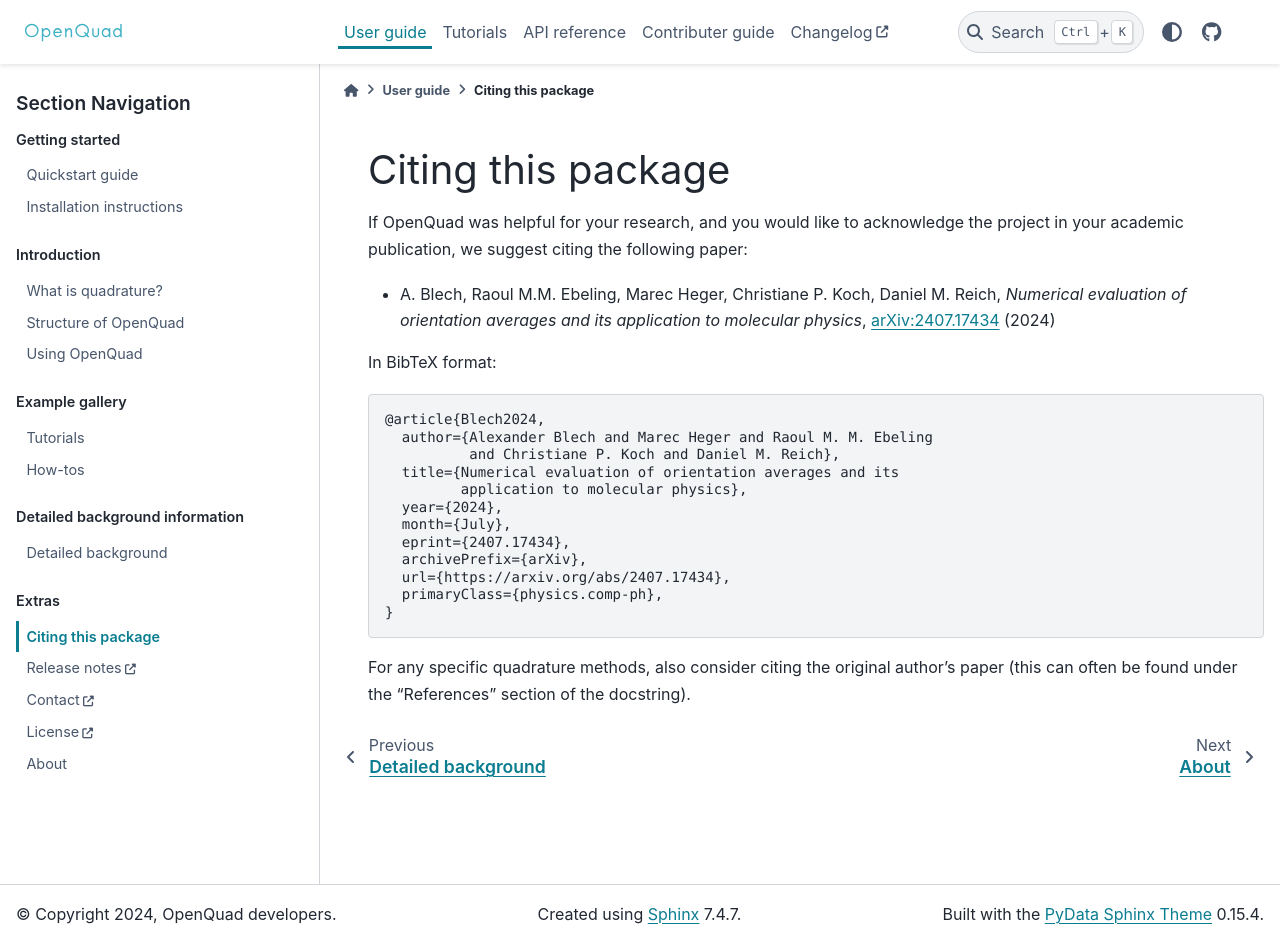
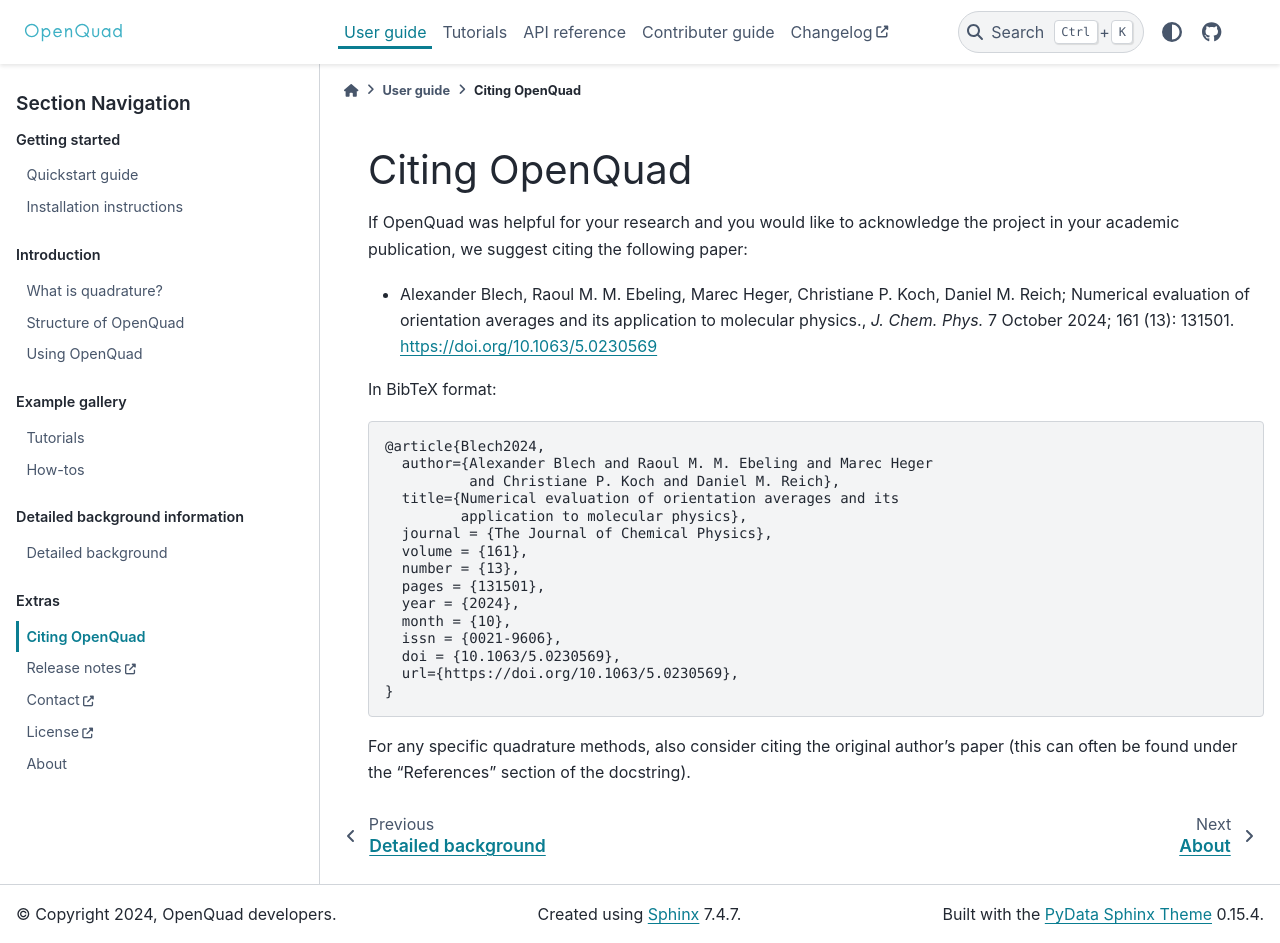
Before and after one commit to qucontrol/openquad, a Sphinx documentation site: the page built from doc/using/cite.rst, in a window 1280 px wide and 943 px high. Built offline with Sphinx 7.4.7 and the PyData theme 0.15.4, drawn with Linux system fonts in a browser that asks for light colours; pages that are not in the unit, such as notebooks, are missing from menus.

Commit message:
Update cite.rst

```diff
--- a/doc/using/cite.rst
+++ b/doc/using/cite.rst
@@ -1,31 +1,34 @@
 .. _cite:
 
-Citing this package
--------------------
+Citing OpenQuad
+---------------
 
-If |openquad| was helpful for your research, and you would like to acknowledge
+If |openquad| was helpful for your research and you would like to acknowledge
 the project in your academic publication, we suggest citing the following
 paper:
 
-* A. Blech, Raoul M.M. Ebeling, Marec Heger, Christiane P. Koch, Daniel M.
-  Reich, *Numerical evaluation of orientation averages and its application to
-  molecular physics*, `arXiv:2407.17434 <https://arxiv.org/abs/2407.17434>`_ (2024)
+* Alexander Blech, Raoul M. M. Ebeling, Marec Heger, Christiane P. Koch, Daniel M. Reich;
+  Numerical evaluation of orientation averages and its application to molecular physics.,
+  *J. Chem. Phys.* 7 October 2024; 161 (13): 131501. https://doi.org/10.1063/5.0230569
 
 In BibTeX format:
 
 .. code-block:: none
 
    @article{Blech2024,
-     author={Alexander Blech and Marec Heger and Raoul M. M. Ebeling
+     author={Alexander Blech and Raoul M. M. Ebeling and Marec Heger
              and Christiane P. Koch and Daniel M. Reich},
      title={Numerical evaluation of orientation averages and its
             application to molecular physics},
-     year={2024},
-     month={July},
-     eprint={2407.17434},
-     archivePrefix={arXiv},
-     url={https://arxiv.org/abs/2407.17434},
-     primaryClass={physics.comp-ph},
+     journal = {The Journal of Chemical Physics},
+     volume = {161},
+     number = {13},
+     pages = {131501},
+     year = {2024},
+     month = {10},
+     issn = {0021-9606},
+     doi = {10.1063/5.0230569},
+     url={https://doi.org/10.1063/5.0230569},
    }
 
 For any specific quadrature methods, also consider citing the original author's
```
